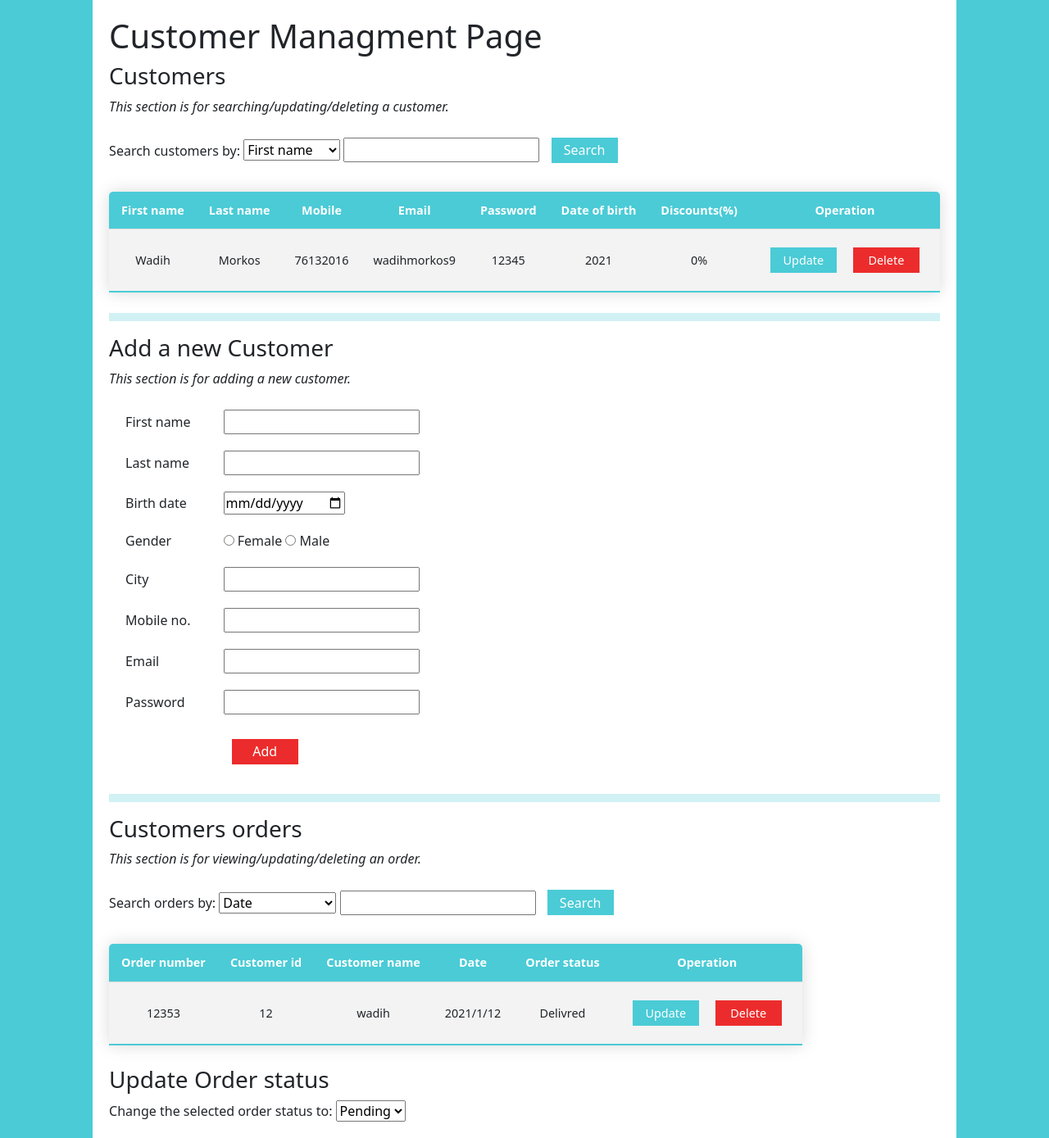
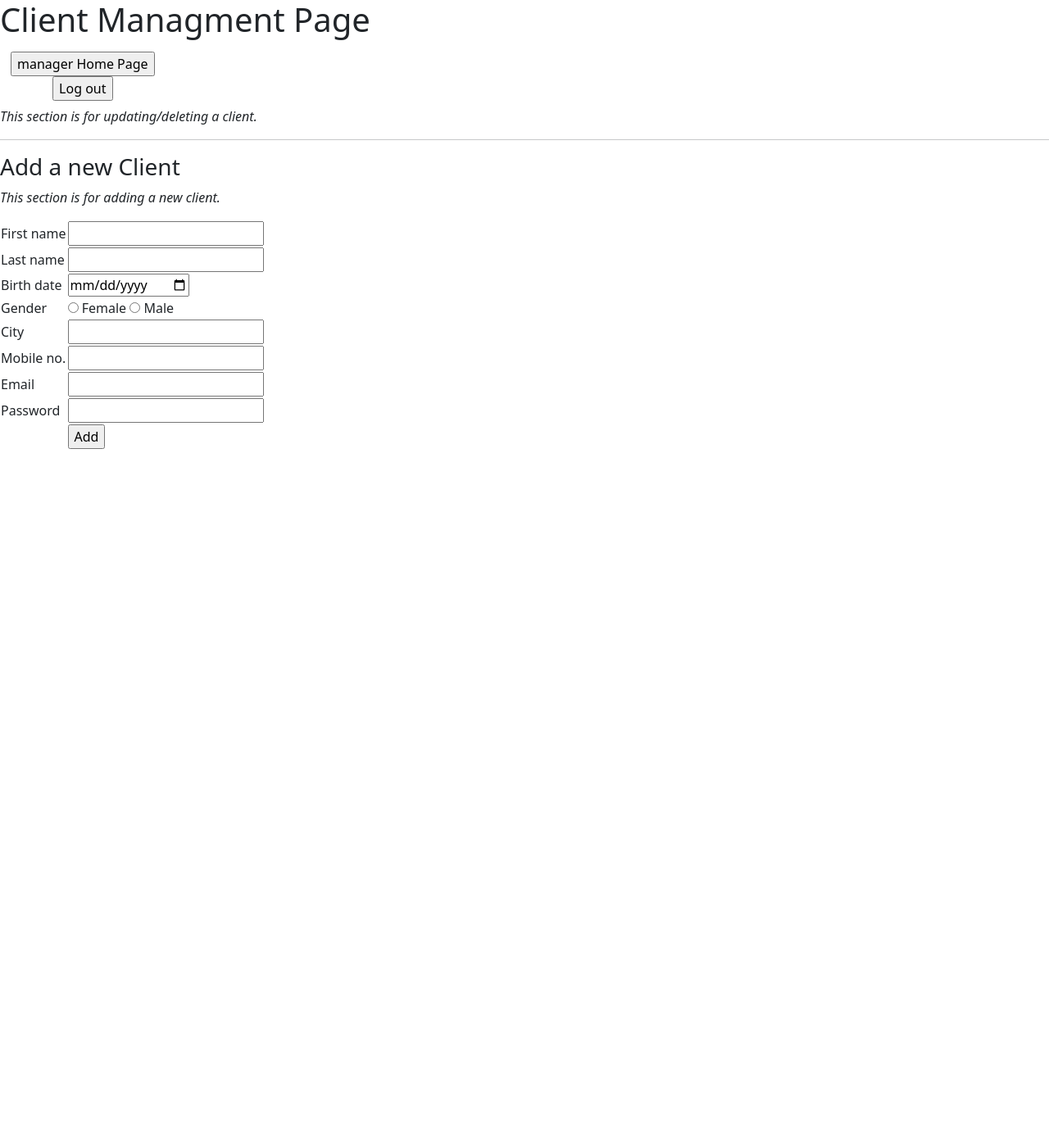
Before and after one commit to WadihChekriMorkos/web3-2021-Wadih-CHEKRI-MORKOS, a PHP site: page /customersManage.php in a window 1280 px wide. Shown: the whole page at 82% size. After the commit the page ends 548 px from the top, so only its background shows below. Run offline with PHP 8.4, Linux system fonts and the light colour scheme; the visitor is signed in with stand-in values (Sample User, id 1); a stand-in replaces the project's code that opens the database connection.

Commit message:
Update customersManage.php

```diff
--- a/manager/customers_manage/customersManage.php
+++ b/manager/customers_manage/customersManage.php
@@ -1,3 +1,11 @@
+<?php
+include "../../db_con/connection.php";
+session_start();
+if(!isset($_SESSION["managerUser"]) && empty($_SESSION["managerUser"])){
+    echo "<h1>You can't view this page</h1>.";
+    exit();
+}
+?>
 <!DOCTYPE html>
 <html lang="en">
 <head>
@@ -5,137 +13,201 @@
     <meta http-equiv="X-UA-Compatible" content="IE=edge">
     <meta name="viewport" content="width=device-width, initial-scale=1.0">
     <link rel="stylesheet" href="https://cdn.jsdelivr.net/npm/bootstrap@5.1.1/dist/css/bootstrap.min.css"/>
-    <link rel="stylesheet" href="customersManageStyle.css"/>
-    <title>Document</title>
+    <script src="https://code.jquery.com/jquery-3.6.0.min.js" integrity="sha256-/xUj+3OJU5yExlq6GSYGSHk7tPXikynS7ogEvDej/m4=" crossorigin="anonymous"></script>
+    <link rel="stylesheet" href="clientsManageStyle.css"/>
+    <title>Clients Manage</title>
 </head>
 <body>
-    <div class="customer-manage-container">
-        <h1>Customer Managment Page</h1>
-        <div class="customer-details">
-         <h3>Customers</h3>
-         <p><i>This section is for searching/updating/deleting a customer.</i></p>
-         <span>Search customers by:</span>
-         <select>
-             <option>First name</option>
-             <option>Last Name</option>
-             <option>Mobile</option>
-             <option>Email</option>
-             <option>Date of birth</option>
-        </select>
-        <input type="text"/>
-        <input type="button" id="search" value="Search"/>
-        <div>
-         <table class="customers-table">
+    <div class="client-manage-container">
+        <div class="h-btn">
+        <h1>Client Managment Page</h1>
+        <div class="btn">
+        <a href="../../manager/managers_home/managerHome.php"><input type="button" class="btn-home" value="manager Home Page"/></a>
+        <form method="POST" action="../logoutManager.php">
+        <input type="submit" value="Log out"/>
+        </form>
+    </div>
+        </div>
+        <p><i>This section is for updating/deleting a client.</i></p>
+        <div class="client-details">
+        </div>
+    <hr></hr>
+
+    <div class="client-update">
+        <h3>Update Client</h3>
+        <form method="POST" action="../../general_functions_classes/update.php">
+        <table>
+            <tr>
+                <td>Client ID</td>
+                <td><input type="text" id="clientId" name="clientId" readonly/></td>
+            </tr>
+            <tr>
+                <td>First name</td>
+                <td><input type="text" id="fnameU" name="fname"></td>
+            </tr>
+             <tr>
+                <td>Last name</td>
+                <td><input type="text" id="lnameU" name="lname"></td>
+            </tr>
         <tr>
-      <th>First name</th>
-      <th>Last name</th>
-      <th>Mobile</th>
-      <th>Email</th>
-      <th>Password</th>
-      <th>Date of birth</th>
-      <th>Discounts(%)</th>
-      <th>Operation</th>
-    </tr>
-    <tr>
-      <td>Wadih</td>
-      <td>Morkos</td>
-      <td>76132016</td>
-      <td>wadihmorkos9</td>
-      <td>12345</td>
-      <td>2021</td>
-      <td>0%</td>
-      <td><input type="button" value="Update"/><input type="button" value="Delete"/>
-    </td>
-    </tr>
-</table>
+            <td>City</td>
+            <td><input type="text" class="adjust-inp" id="citynameU" name="city"/></td>
+        </tr>
+        <tr>
+            <td>Mobile no.</td>
+            <td><input type="text" class="adjust-inp" id="mobileU" name="mobile"></td>
+        </tr>
+        <tr>
+            <td>Email</td>
+            <td><input type="email" class="adjust-inp" id="emailU" name="email"/></td>
+        </tr>
+        <tr>
+            <td>Discount(%)</td>
+            <td><input type="text" class="adjust-inp" id="discount" name="discount"/></td>
+        <tr>
+            <td></td>
+            <td><input type="submit"  value="Update"/></td>
+        </tr>
+        </table>
+    </form>
 </div>
-    </div>
-    <hr></hr>
-    <div class="customer-add-update">
-        <h3>Add a new Customer</h3>
-            <p><i>This section is for adding a new customer.</i></p>
+
+    <div class="client-add">
+        <h3>Add a new Client</h3>
+            <p><i>This section is for adding a new client.</i></p>
         <table>
             <tr>
                 <td>First name</td>
-                <td><input type="text" name="fname"></td>
+                <td><input type="text" id="fname"></td>
             </tr>
              <tr>
                 <td>Last name</td>
-                <td><input type="text" name="lname"></td>
+                <td><input type="text" id="lname"></td>
             </tr>
 
         <tr>
             <td>Birth date</td>
-            <td><input type="date" class="adjust-inp" name="date"/></td>
+            <td><input type="date" class="adjust-inp" id="date"/></td>
         </tr>
         <tr>
             <td>Gender</td>
-            <td><input type="radio" name="gender" value="female"/>   Female
-            <input type="radio" name="gender" value="male"/>    Male</td>
+            <td><input type="radio" id ="gender" name="gender" value="female"/>   Female
+            <input type="radio" id="gender" name="gender" value="male"/>    Male</td>
 
         </tr>
         <tr>
             <td>City</td>
-            <td><input type="text" class="adjust-inp" name="cityname"/></td>
+            <td><input type="text" class="adjust-inp" id="cityname"/></td>
         </tr>
         <tr>
             <td>Mobile no.</td>
-            <td><input type="text" class="adjust-inp" name="mobile"></td>
+            <td><input type="text" class="adjust-inp" id="mobile"></td>
         </tr>
         <tr>
             <td>Email</td>
-            <td><input type="email" class="adjust-inp" name="email"/></td>
+            <td><input type="email" class="adjust-inp" id="email"/></td>
         </tr>
 
         <tr>
             <td>Password</td>
-            <td><input type="password" class="adjust-inp" name="pass"/></td>
+            <td><input type="password" class="adjust-inp" id="pass"/></td>
         </tr>
         <tr>
             <td></td>
-            <td><input type="button" value="Add"/></td>
+            <td><input type="button" id="add" value="Add"/></td>
         </tr>
         </table>
     </div>
-    <hr></hr>
-    <div class="customer-orders">
-        <h3>Customers orders</h3>
-        <p><i>This section is for viewing/updating/deleting an order.</i></p>
-        <span>Search orders by:</span>
-         <select>
-             <option>Date</option>
-             <option>Customer name</option>
-             <option>Order status</option>
-        </select>
-        <input type="text"/>
-        <input type="button" id="search" value="Search"/>
-    <table class="customers-table">
-        <tr>
-      <th>Order number </th>
-      <th>Customer id</th>
-      <th>Customer name</th>
-      <th>Date</th>
-      <th>Order status</th>
-      <th>Operation</th>
-    </tr>
-    <tr>
-      <td>12353</td>
-      <td>12</td>
-      <td>wadih</td>
-      <td>2021/1/12</td>
-      <td>Delivred</td>
-      <td><input type="button" value="Update"/><input type="button" value="Delete"/>
-    </td>
-    </tr>
-</table>
-    <h3>Update Order status</h3>
-    <span>Change the selected order status to:</span>
-    <select>
-        <option>Pending</option>
-        <option>Delivred</option>
-    </select>
     </div>
-    </div>
+    <script>
+    $(document).ready(function(){
+        refreshClients();
+        $(".client-update").hide();
+        //si on veut changer les infos d'un client existant
+        $(".client-details").on('click','#update',function(){
+            var tableName="clients";
+            var parent=$(this).parent().parent().attr("id");
+           var clientId=$("#"+parent+" #cl_id").val();
+            $.ajax({
+                type:"POST",
+                dataType:"JSON",
+            url:"../../ajax/operations/showUpdate.php",
+           data:{clientId:clientId,table:tableName},
+           success:function(response){
+                   $(".client-update").show();
+                   //remplir les inputs
+                   $("#clientId").attr("value",response[0].clientId);
+                   $("#fnameU").attr("value",response[0].firstName);
+                   $("#lnameU").attr("value",response[0].lastName);
+                   $("#genderU").attr("value",response[0].gender);
+                   $("#citynameU").attr("value",response[0].city);
+                   $("#mobileU").attr("value",response[0].mobile);
+                   $("#emailU").attr("value",response[0].email);
+                   $("#discount").attr("value",response[0].discount);
+               }
+            })
+        })
 
+
+        //si on veut supprimer un client
+       $(".client-manage-container").on('click','#delete',function(){
+           //parent
+           var parent=$(this).parent().parent().attr("id");
+           var clientId=$("#"+parent+" #cl_id").val();
+           var tableName="client";
+           //envoye clientId a deleting
+           $.ajax({
+           type:"POST",
+           url:"../../ajax/operations/deleting.php",
+           data:{clientId:clientId,table:tableName},
+           success:function(response){
+            refreshClients();
+               }
+           })
+       });
+
+       //si on veut ajouter un client
+       $("#add").click(function(){
+           //variables
+           var firstName=$("#fname").val();
+           var lastName=$("#lname").val();
+           var date=$("#date").val();
+           var gender=$("#gender").val();
+           var city=$("#cityname").val();
+           var mobile=$("#mobile").val();
+           var email=$("#email").val();
+           var password=$("#pass").val();
+           var tableName="client";
+           //envoye ces variables a ajax
+           $.ajax({
+           type:"POST",
+           url:"../../ajax/operations/adding.php",
+           data:{fName:firstName,lName:lastName,date:date,gender:gender,city:city,mobile:mobile,email:email,password:password,table:tableName},
+           success:function(response){
+                refreshClients();
+               }
+           });
+       });
+    });
+
+
+
+
+
+
+
+    //function pour mettre a jour la table des clients
+    function refreshClients(){
+        $.ajax({
+           type:"POST",
+           url:"../../ajax/refresh/refreshClients.php",
+           success:function(response){
+            $(".client-details").empty();
+               $(".client-details").append("<h3>Clients</h3>");
+               $(".client-details").append(response);
+               }
+           })
+       }
+    </script>
 </body>
 </html>
```
